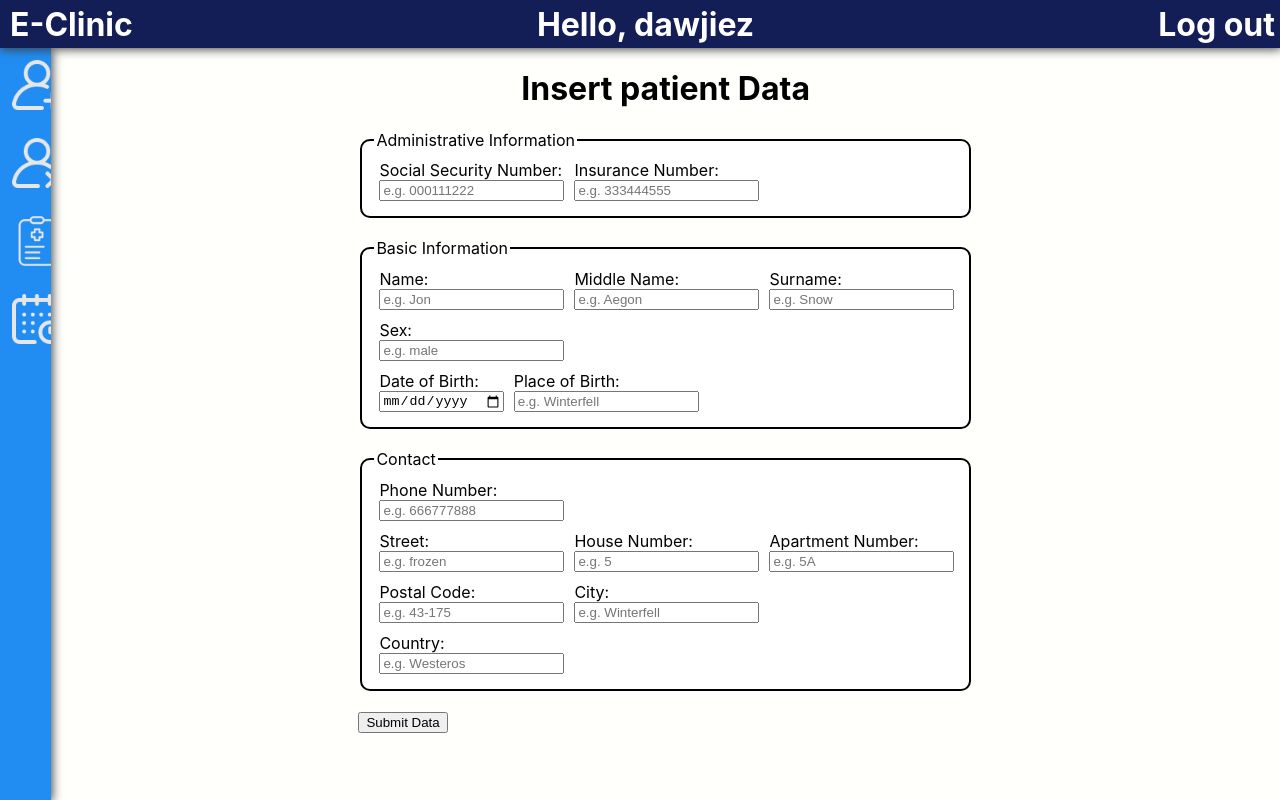
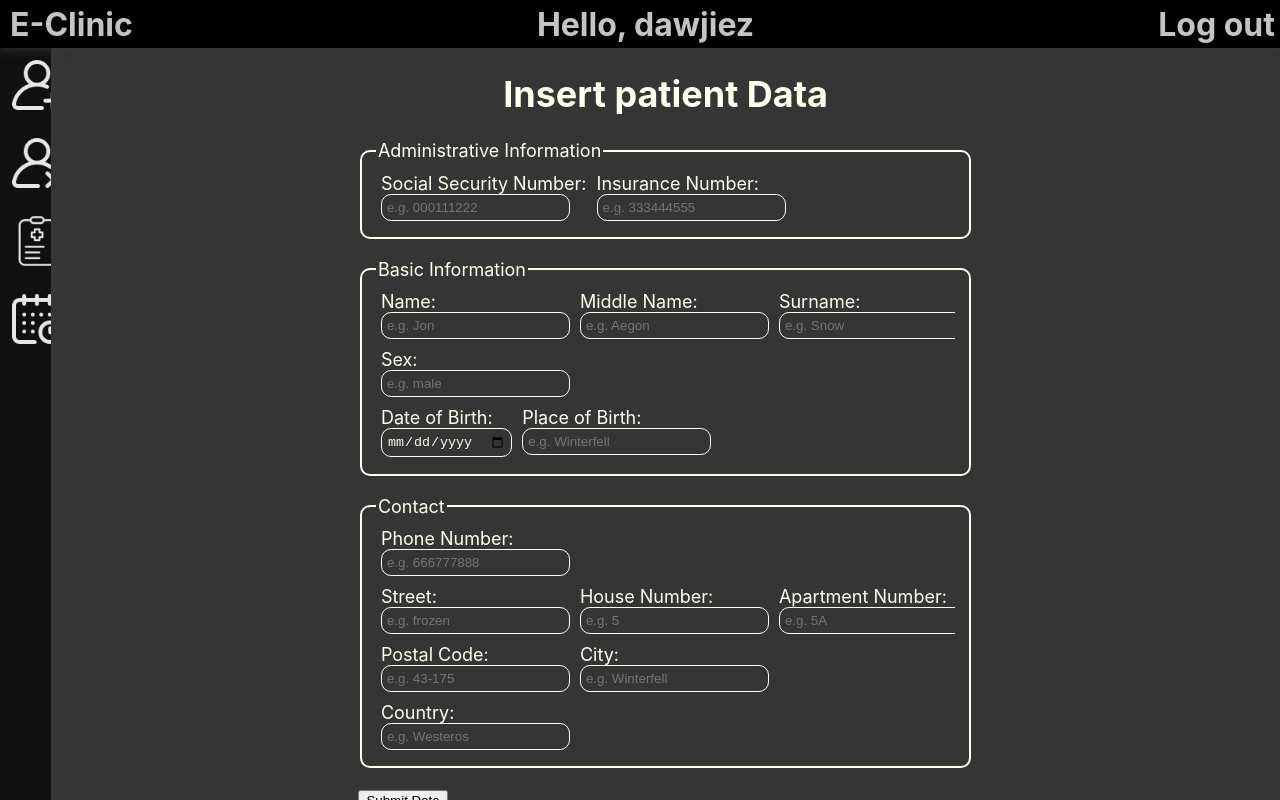
Before and after one commit to SolidCodeEmpire/Clinic, a React (Create React App) app in the folder frontend/: page /add-patient in a window 1280 px wide. Built offline with nearby package versions, Linux system fonts and the light colour scheme.

Commit message:
0.1.1 - Dark theme

```diff
--- a/frontend/src/App.css
+++ b/frontend/src/App.css
@@ -3,7 +3,7 @@
 }
 
 .main-container-titlebar {
-    background-color: #121e55;
+    background-color: var(--titlebar-color);
     position: absolute;
     top: 0;
     width: 100vw;
@@ -11,7 +11,7 @@
     box-shadow: 1px 0px 10px 1px rgb(58, 58, 58);
     display: flex;
     justify-content: space-between;
-    color:white;
+    color:rgb(196, 196, 196);
     z-index: 2;
 }
 
@@ -28,7 +28,9 @@
 }
 
 .content{
-    background-color: #fffffc;
+    background-color: var(--main-content-color);
+    color: var(--font-color);
+    font-size: large;
     z-index: 1;
     height: 100%;
 }
--- a/frontend/src/App.tsx
+++ b/frontend/src/App.tsx
@@ -3,8 +3,8 @@ import logo from './logo.svg';
 import './App.css';
 import Navbar from './Components/Navbar/Navbar';
 import { BrowserRouter, Route, Routes } from 'react-router-dom';
-import Xd from './Components/Contents/Hello';
 import AddPatient from './Components/Contents/AddPatient/AddPatient';
+
 
 function App() {
   // GET USER
@@ -12,6 +12,26 @@ function App() {
     username: "dawjiez",
     role: "receptionist"
   })
+
+  const [isDarkTheme, setIsDarkTheme] = useState<boolean>(true);
+
+  const lightTheme =
+  `--titlebar-color: #121e55;
+  --navbar-color: #218df3;
+  --navbar-hover-color: #lightblue;
+  --main-content-color: #fffffc;
+  --font-color: #1a1a1a;`
+
+  const darkTheme =
+  `--titlebar-color: #000000;
+  --navbar-color: #101010;
+  --navbar-hover-color: #808080;
+  --main-content-color: #353535;
+  --font-color: #fffff0;`
+
+  // Set new colors
+  var root = document.documentElement;
+  root.style.cssText = isDarkTheme ? darkTheme : lightTheme;
 
   return (
     <BrowserRouter>
@@ -27,7 +47,6 @@ function App() {
           <div className='content'>
 
               <Routes>
-                <Route path='/index' element={<Xd/>} />
                 <Route path='/add-patient' element={<AddPatient/>}></Route>
               </Routes>
           </div>
--- a/frontend/src/Components/Contents/AddPatient/AddPatient.css
+++ b/frontend/src/Components/Contents/AddPatient/AddPatient.css
@@ -1,5 +1,11 @@
 .add-patient-form input{
     display: block;
+    background-color: var(--main-content-color);
+    color: var(--font-color);
+    border: var(--font-color) solid 1px;
+    border-radius: 10px;
+    padding: 5px;
+
 }
 
 .add-patient-container{
@@ -12,10 +18,10 @@
 }
 
 .add-patient-form fieldset{
-    border: black 2px solid;
+    border: var(--font-color) 2px solid;
     border-radius: 10px;
     margin-bottom: 20px;
-    background-color: white;
+    background-color: var(--main-content-color);
 }
 
 .form-group{
--- a/frontend/src/Components/Contents/Hello.tsx
+++ /dev/null
@@ -1,5 +0,0 @@
-import React from "react";
-
-export default function Xd() {
-    return <>TEST</>
-}
--- a/frontend/src/Components/Navbar/Navbar.css
+++ b/frontend/src/Components/Navbar/Navbar.css
@@ -3,16 +3,16 @@
     width: 4%;
     height: 100%;
     float: left;
-    background-color: #218df3;
     z-index: 3;
-}
-
-.navbar-link:hover{
-    background-color: lightblue;
+    background-color: var(--navbar-color);
 }
 
 .navbar-link:hover img {
     filter: invert(10%);
+}
+
+.navbar-link:hover{
+    background-color: var(--navbar-hover-color);
 }
 
 .navbar-image{
--- a/frontend/src/Components/Navbar/Navbar.tsx
+++ b/frontend/src/Components/Navbar/Navbar.tsx
@@ -33,7 +33,6 @@ export default function Navbar(props: NavbarProps) {
     ],
   }
 
-  console.log(functionsDictionary[props.role]);
   return (
     <nav className='navbar'>
       {functionsDictionary[props.role].map((value, index) => {
```
